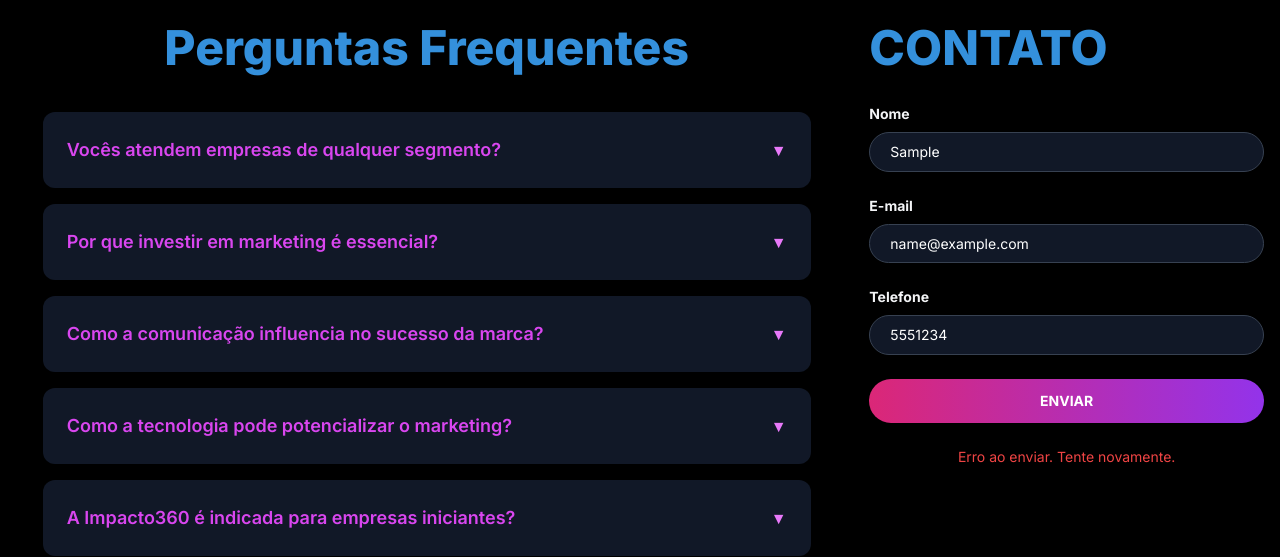
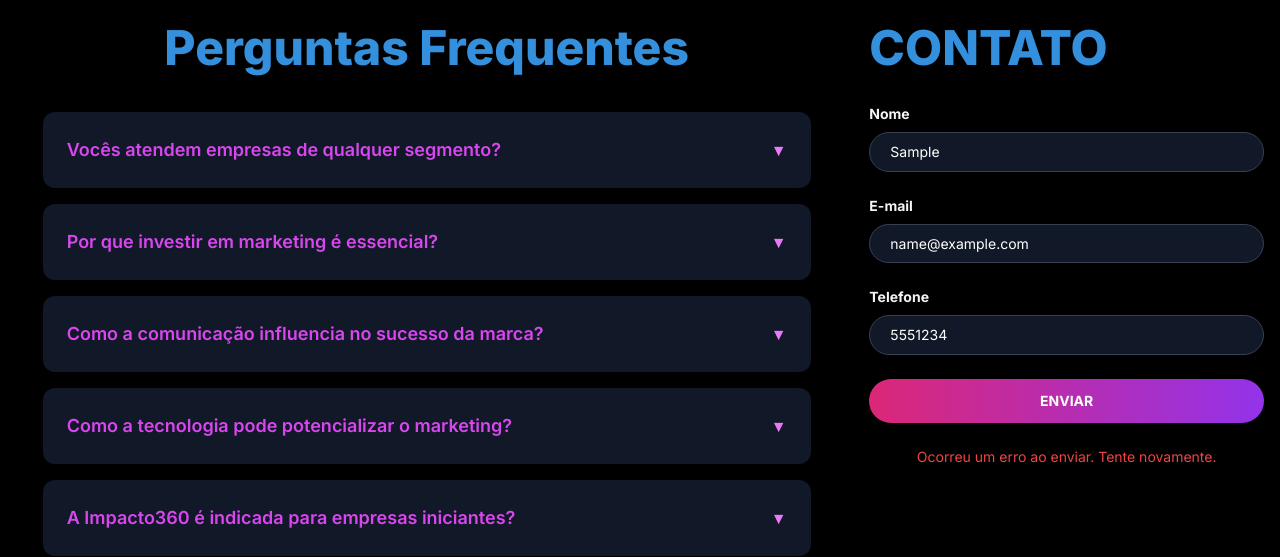
Before and after one commit to Marcos-Gabriell/imapcto-site, a Next.js app: page / in a window 1280 px wide. Both pictures are taken after typing "Sample", "name@example.com", "5551234" into the empty fields and a click on the button "ENVIAR". Shown: the part 2396-2953 px from the top of the page. Built offline with nearby package versions, Linux system fonts and the light colour scheme; no server answers.

Commit message:
formulario de contato funcionando correcao

```diff
--- a/src/app/components/Contato.tsx
+++ b/src/app/components/Contato.tsx
@@ -1,39 +1,39 @@
 "use client";
-import React, { useState } from 'react';
+
+import React, { useState, FormEvent } from "react";
 
 const Contato = () => {
-  const [nome, setNome] = useState('');
-  const [email, setEmail] = useState('');
-  const [phone, setPhone] = useState('');
-  const [status, setStatus] = useState(null);
+  const [nome, setNome] = useState("");
+  const [email, setEmail] = useState("");
+  const [phone, setPhone] = useState("");
   const [loading, setLoading] = useState(false);
+  const [status, setStatus] = useState<null | "success" | "error">(null);
 
-  const handleSubmit = async (e) => {
+  const handleSubmit = async (e: FormEvent<HTMLFormElement>) => {
     e.preventDefault();
-
     setLoading(true);
     setStatus(null);
 
     try {
-      const response = await fetch('https://envio-de-email-portifolio.onrender.com/impacto360-email', {
-        method: 'POST',
-        headers: {
-          'Content-Type': 'application/json'
-        },
-        body: JSON.stringify({ nome, email, phone })
-      });
+      const response = await fetch(
+        "https://envio-de-email-portifolio.onrender.com/impacto360-email",
+        {
+          method: "POST",
+          headers: { "Content-Type": "application/json" },
+          body: JSON.stringify({ nome, email, phone }),
+        }
+      );
 
       if (response.ok) {
-        setStatus('success');
-        setNome('');
-        setEmail('');
-        setPhone('');
+        setStatus("success");
+        setNome("");
+        setEmail("");
+        setPhone("");
       } else {
-        setStatus('error');
+        setStatus("error");
       }
-    } catch (error) {
-      console.error('Erro ao enviar:', error);
-      setStatus('error');
+    } catch {
+      setStatus("error");
     } finally {
       setLoading(false);
     }
@@ -47,7 +47,9 @@ const Contato = () => {
         </h2>
         <form onSubmit={handleSubmit} className="space-y-4 md:space-y-6">
           <div>
-            <label htmlFor="nome" className="block text-gray-100 text-sm font-bold mb-2">Nome</label>
+            <label htmlFor="nome" className="block text-gray-100 text-sm font-bold mb-2">
+              Nome
+            </label>
             <input
               type="text"
               id="nome"
@@ -59,7 +61,9 @@ const Contato = () => {
             />
           </div>
           <div>
-            <label htmlFor="email" className="block text-gray-100 text-sm font-bold mb-2">E-mail</label>
+            <label htmlFor="email" className="block text-gray-100 text-sm font-bold mb-2">
+              E-mail
+            </label>
             <input
               type="email"
               id="email"
@@ -71,7 +75,9 @@ const Contato = () => {
             />
           </div>
           <div>
-            <label htmlFor="phone" className="block text-gray-100 text-sm font-bold mb-2">Telefone</label>
+            <label htmlFor="phone" className="block text-gray-100 text-sm font-bold mb-2">
+              Telefone
+            </label>
             <input
               type="tel"
               id="phone"
@@ -79,21 +85,31 @@ const Contato = () => {
               onChange={(e) => setPhone(e.target.value)}
               required
               className="appearance-none border border-gray-700 rounded-full w-full py-2.5 px-5 text-white bg-gray-900 leading-tight focus:outline-none focus:ring-2 focus:ring-azul-principal focus:border-transparent placeholder-gray-400 text-sm"
-              placeholder="(00) 00000-0000"
+              placeholder="(XX) XXXXX-XXXX"
             />
           </div>
           <button
             type="submit"
             disabled={loading}
-            className={`bg-gradient-to-r from-pink-600 to-purple-600 text-white font-bold py-3 px-6 rounded-full transition-all duration-300 shadow-md w-full text-sm ${
-              loading ? 'opacity-50 cursor-not-allowed' : 'hover:scale-105 hover:shadow-lg hover:from-roxo-futurista hover:to-roxo-futurista'
+            className={`bg-gradient-to-r from-pink-600 to-purple-600 text-white font-bold py-3 px-6 rounded-full w-full transition-all duration-300 shadow-md text-sm ${
+              loading
+                ? "opacity-50 cursor-not-allowed"
+                : "hover:scale-105 hover:shadow-lg hover:from-roxo-futurista hover:to-roxo-futurista"
             }`}
           >
-            {loading ? 'Enviando...' : 'ENVIAR'}
+            {loading ? "Enviando..." : "ENVIAR"}
           </button>
 
-          {status === 'success' && <p className="text-green-400 text-sm mt-2 text-center">Mensagem enviada com sucesso!</p>}
-          {status === 'error' && <p className="text-red-500 text-sm mt-2 text-center">Erro ao enviar. Tente novamente.</p>}
+          {status === "success" && (
+            <p className="text-green-400 text-center mt-4 text-sm">
+              Mensagem enviada com sucesso!
+            </p>
+          )}
+          {status === "error" && (
+            <p className="text-red-500 text-center mt-4 text-sm">
+              Ocorreu um erro ao enviar. Tente novamente.
+            </p>
+          )}
         </form>
       </div>
     </div>
```
